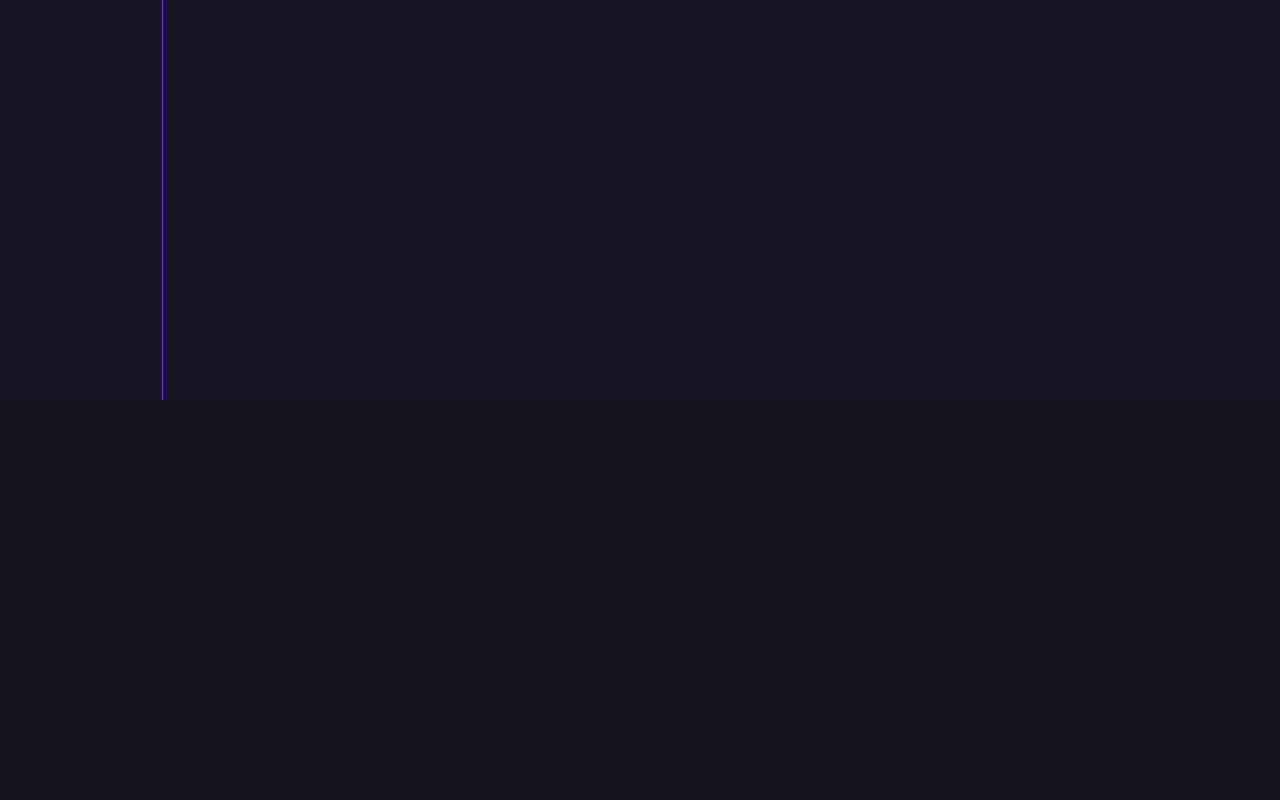
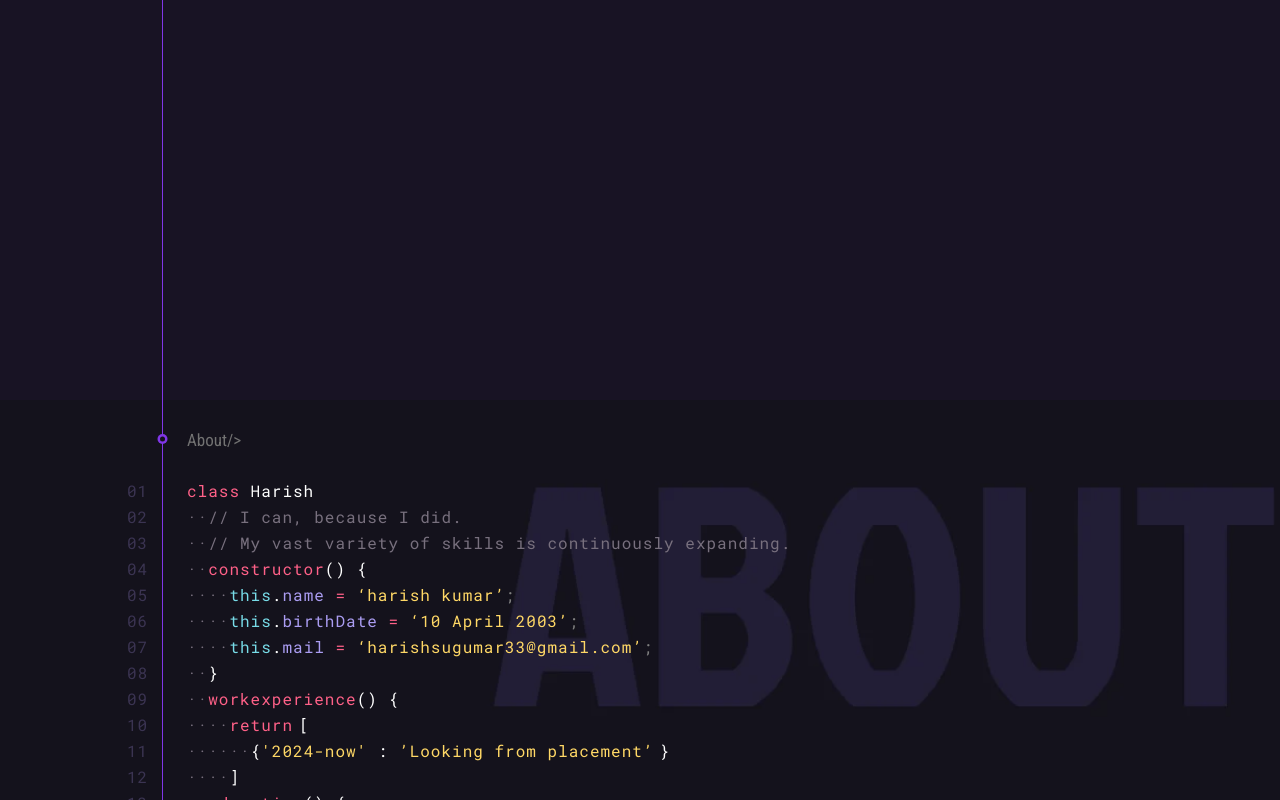
Before and after one commit to harishfuego33/newPortfolio, a React (Create React App) app: page / in a window 1280 px wide. Shown: the part 2000-2800 px from the top of the page. Built offline with nearby package versions, Linux system fonts and the light colour scheme.

Commit message:
Project section created

```diff
--- a/src/App.js
+++ b/src/App.js
@@ -1,6 +1,7 @@
 import NavBar from "./comps/navbar";
 import Start from "./pages/startSection";
 import Project from "./pages/projectSection";
+import About from "./pages/aboutSection";
 
 import "./index.css";
 export default function App() {
@@ -9,7 +10,7 @@ export default function App() {
           <NavBar />
           <Start />
           <Project/>
-      <section className="about__section" id="About"></section>
+          <About/>
           <section className="contact__section" id="Contact"></section>
       </main>
   );
--- a/src/comps/navbar.js
+++ b/src/comps/navbar.js
@@ -6,9 +6,9 @@ function NavBar() {
     <>
       <nav className=" flex align-center navbar-box">
         <div className=" flex align-center ff-inter">
-          <span className="lessthan">&lt;</span>
+          <span className="lessthan">&#8249;</span>
           <h1 className="heading">HarisH</h1>
-          <span className="lessthan">&#47;&gt;</span>
+          <span className="lessthan">&#47;&#8250;</span>
         </div>
         <ul className="navbar__options ff-Robot flex">
           <li className="navbar__option">
--- a/src/index.css
+++ b/src/index.css
@@ -1,6 +1,7 @@
 @import url("https://fonts.googleapis.com/css2?family=Roboto+Condensed:ital,wght@0,100..900;1,100..900&display=swap");
 @import url("https://fonts.googleapis.com/css2?family=Inter+Tight:ital,wght@0,100..900;1,100..900&family=Inter:wght@100..900&family=Roboto+Condensed:ital,wght@0,100..900;1,100..900&display=swap");
 @import url("https://fonts.googleapis.com/css2?family=Satisfy&display=swap");
+@import url("https://fonts.googleapis.com/css2?family=Roboto+Mono:ital,wght@0,100..700;1,100..700&display=swap");
 :root {
   --blue: #445ef2;
   --primary: #8036e7;
@@ -449,6 +450,7 @@ main {
   transition: transform 0.1s ease;
   will-change: transform;
   display: flex;
+  transform-style: preserve-3d;
 }
 .img-box {
   width: 100%;
@@ -464,7 +466,8 @@ main {
   position: absolute;
   bottom: 3rem;
   width: 12rem;
-  transform: translateZ(3rem);
+  height: 12rem;
+  transform: translateZ(5rem); /* This will now have an effect */
 }
 .project-title {
   font-size: 2rem;
@@ -494,16 +497,86 @@ main {
   filter: initial;
   box-shadow: 0px 0px 30px rgba(0, 0, 0, 0.6);
 }
-
 .box:hover .project-arrow {
   transform: translateX(1rem);
 }
+.about__section {
+  min-height: 100vh;
+  width: 100%;
+  background-image: url("/src/assests/bg-about.webp");
+  background-repeat: no-repeat;
+  background-size: cover;
+  background-position: right;
+  padding: 0 3rem;
+  overflow: hidden;
+  z-index: 10;
+  position: relative;
+}
+.codewrap {
+  margin-top: 3rem;
+  font-family: "Roboto Mono", monospace;
+}
+.code {
+  display: block;
+  position: relative;
+  cursor: pointer;
+  margin-top: 5px;
+}
+.White {
+  color: white;
+}
+.Red {
+  color: #ff6188;
+}
+.Cyan {
+  color: #78dce8;
+}
+.Grey {
+  color: grey;
+}
+.voilet {
+  color: #ab9df2;
+}
+.Yellow {
+  color: #ffd866;
+}
+.dot {
+  color: #78707e;
+}
+.comment {
+  color: #78707e;
+}
+.White,
+.Red,
+.Cyan,
+.Grey,
+.voilet,
+.Yellow,
+.dot,
+.comment {
+  display: inline;
+  font-size: 1.6rem;
+  letter-spacing: 1px;
+}
+.code::after {
+  content: attr(data-line-nr);
+  color: #3b3452;
+  font-size: 1.6rem;
+  letter-spacing: 1px;
+  position: absolute;
+  left: -6rem;
+}
+.code:hover::before {
+  background-color: #383539;
+  content: "";
+  height: 100%;
+  left: -100%;
+  position: absolute;
+  top: 0;
+  width: 300%;
+  z-index: -2;
+}
 
-.about__section {
-  height: 100vh;
-  width: 100%;
-  background-color: var(--about-background);
-}
 .contact__section {
   height: 100vh;
   width: 100%;
@@ -568,12 +641,26 @@ main {
     height: 19rem;
     transform: none !important;
   }
+  .project__section {
+    height: 100rem;
+  }
+  .about__section {
+    background-position: center center;
+    min-height: 100rem;
+  }
+  .dot {
+    display: none;
+  }
 }
 @media (max-width: 620px) {
   .Start__section {
     padding: 7rem 1rem;
   }
   .project__section {
+    padding: 0rem 1rem;
+    height: 100vh;
+  }
+  .about__section {
     padding: 0rem 1rem;
     height: 100vh;
   }
--- /dev/null
+++ b/src/pages/aboutSection.js
@@ -0,0 +1,37 @@
+const About = () =>
+{
+    return(
+        <section className=" flex justify-center about__section" id="About">
+             <div className="row w-100 gap-2">
+                <div className="intro__article col-7">
+                    <div className="timeline alt"><div className="ellipse alt"></div></div>
+                    <p className="Poject-tag opa-1">About<span>&#47;&gt;</span></p>
+                <div className="codewrap">
+                    <div data-line-nr="01" className="code"><div className="Red">class </div><div className="White">Harish</div></div>
+                    <div data-line-nr="02" className="code"><div className="dot">··</div><div className="comment">&#47;&#47; I can, because I did.</div></div>
+                    <div data-line-nr="03" className="code"><div className="dot">··</div><div className="comment">&#47;&#47; My vast variety of skills is continuously expanding.</div></div>
+                    <div data-line-nr="04" className="code"><div className="dot">··</div><div className="Red">constructor</div><div className="White">() &#x7B;</div></div>
+                    <div data-line-nr="05" className="code"><div className="dot">····</div><div className="Cyan">this<div className="White">.</div></div><div className="voilet">name</div><div className="Red"> = </div><div className="Yellow">‘harish kumar’</div><div className="Grey">;</div></div>
+                    <div data-line-nr="06" className="code"><div className="dot">····</div><div className="Cyan">this<div className="White">.</div></div><div className="voilet">birthDate</div><div className="Red"> = </div><div className="Yellow">‘10 April 2003’</div><div className="Grey">;</div></div>
+                    <div data-line-nr="07" className="code"><div className="dot">····</div><div className="Cyan">this<div className="White">.</div></div><div className="voilet">mail</div><div className="Red"> = </div><div className="Yellow">‘harishsugumar33@gmail.com’</div><div className="Grey">;</div></div>
+                    <div data-line-nr="08" className="code"><div className="dot">··</div><div className="White">&#x7D;</div></div>
+                    <div data-line-nr="09" className="code"><div className="dot">··</div><div className="Red">workexperience</div><div className="White">() &#x7B;</div></div>
+                    <div data-line-nr="10" className="code"><div className="dot">····</div><div className="Red">return</div> <div className="White">[</div></div>
+                    <div data-line-nr="11" className="code"><div className="dot">······</div><div className="White">&#x7B;</div><div className="Yellow">'2024-now'</div><div className="White"> : </div><div className="Yellow">’Looking from placement’</div> <div className="White">&#x7D;</div></div>
+                    <div data-line-nr="12" className="code"><div className="dot">····</div><div className="White">]</div></div>
+                    <div data-line-nr="13" className="code"><div className="dot">··</div><div className="Red">education</div><div className="White">() &#x7B;</div></div>
+                    <div data-line-nr="14" className="code"><div className="dot">····</div><div className="Red">return</div> <div className="White">[</div></div>
+                    <div data-line-nr="15" className="code"><div className="dot">······</div><div className="White">&#x7B;</div><div className="Yellow">'2021-2024'</div><div className="White"> : </div><div className="Yellow">'Bannari Amman Institute of Technology - BTech,Computer Technology(IT)'</div><div className="White">&#x7D;</div><div className="Grey">,</div></div>
+                    <div data-line-nr="16" className="code"><div className="dot">······</div><div className="White">&#x7B;</div><div className="Yellow">'2018-2021'</div><div className="White"> : </div><div className="Yellow">'Sri Ranganathar Institute of Polytechnic - Deploma in Electrical Electronic and Engineering (DEEE)’</div><div className="White">&#x7D;</div></div>
+                    <div data-line-nr="17" className="code"><div className="dot">··</div><div className="White">&#x7D;</div></div>
+                    <div data-line-nr="18" className="code"><div className="dot">··</div><div className="Red">skill</div><div className="White">() &#x7B;</div></div>
+                    <div data-line-nr="19" className="code"><div className="dot">····</div><div className="Red">return</div> <div className="White">[</div><div className="Yellow">'HTML'</div><div className="White">,</div><div className="Yellow">'CSS3'</div><div className="White">,</div><div className="Yellow">'SCSS'</div><div className="White">,</div><div className="Yellow">'JS'</div><div className="White">,</div><div className="Yellow">'REACT'</div><div className="White">,</div><div className="Yellow">'C'</div><div className="White">,</div><div className="Yellow">'C++'</div><div className="White">,</div><div className="Yellow">'MYSQL'</div><div className="White">]</div></div>
+                    <div data-line-nr="20" className="code"><div className="dot">··</div><div className="White">&#x7D;</div></div>
+                    <div data-line-nr="21" className="code"><div className="White">&#x7D;</div></div>
+                </div>
+                </div>
+            </div>
+        </section>
+    );
+}
+export default About;
```
Also changed, not shown: src/pages/projectSection.js (+3 -15 lines), src/assests/bg-about.webp (added). Lines whose indentation alone changed are shown as unchanged.
